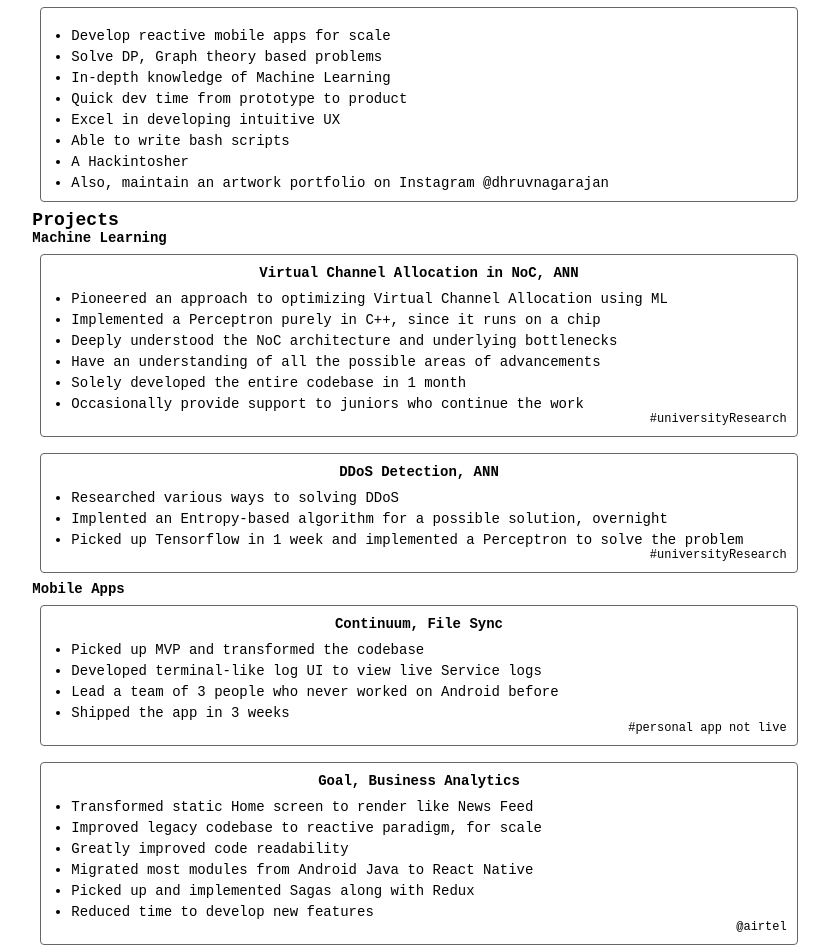
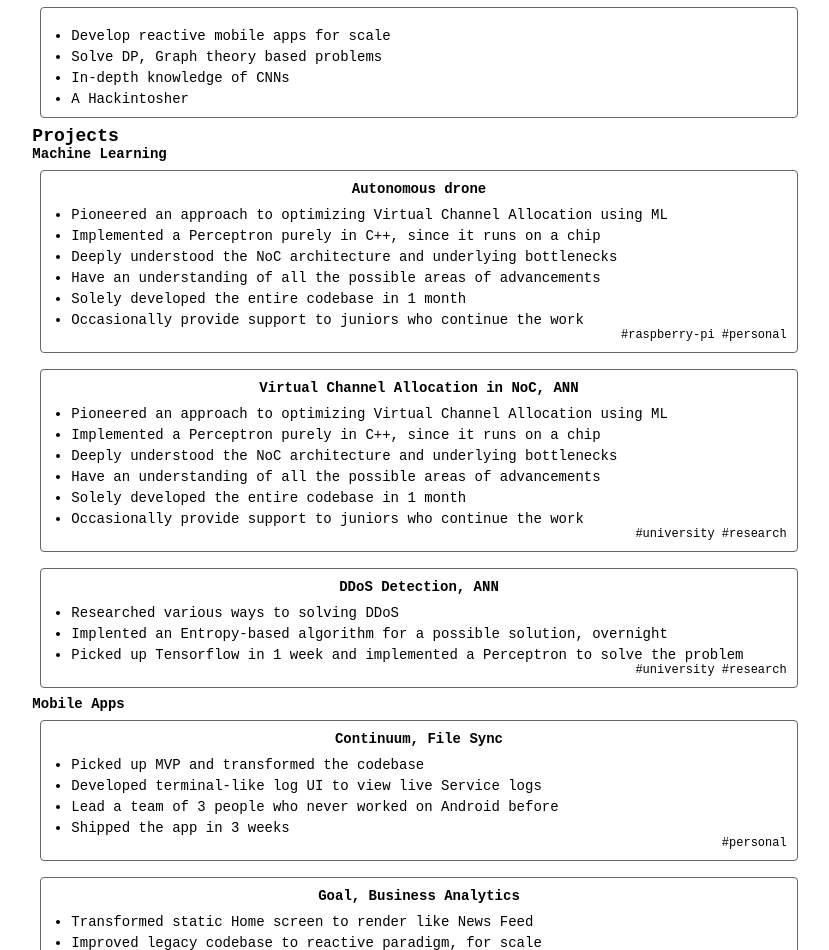
Before and after one commit to dhruvnagarajan/dhruvnagarajan.github.io, a React (Create React App) app: page / in a window 1280 px wide. Shown: the part 102-1052 px from the top of the page, without its empty margins (221-1050 px from the left). Built offline with nearby package versions, Linux system fonts and the light colour scheme.

Commit message:
+ Project: Drone

```diff
--- a/src/components/footer/Footer.component.js
+++ b/src/components/footer/Footer.component.js
@@ -24,7 +24,7 @@ export default class FooterComponent extends Component {
             <div className="outer h6 lol" id="ASD" onClick={ this.print }>
                 <Grid fluid>
                     <Row center="xs">
-                        <b>Contact xdeebot.social@gmail.com</b>
+                        <b>xdeebot.work@gmail.com</b>
                     </Row>
                     <br/>
                     <Row center="xs">
--- a/src/data/abilities.json
+++ b/src/data/abilities.json
@@ -2,11 +2,7 @@
   "abilities": [
     "Develop reactive mobile apps for scale",
     "Solve DP, Graph theory based problems",
-    "In-depth knowledge of Machine Learning",
-    "Quick dev time from prototype to product",
-    "Excel in developing intuitive UX",
-    "Able to write bash scripts",
-    "A Hackintosher",
-    "Also, maintain an artwork portfolio on Instagram @dhruvnagarajan"
+    "In-depth knowledge of CNNs",
+    "A Hackintosher"
   ]
 }
--- a/src/data/projects.json
+++ b/src/data/projects.json
@@ -3,6 +3,19 @@
     {
       "name": "Machine Learning",
       "projects": [
+        {
+          "name": "Autonomous drone",
+          "stack": ["kotlin, android-embedded, iot, c++"],
+          "responsibilities": [
+            "Pioneered an approach to optimizing Virtual Channel Allocation using ML",
+            "Implemented a Perceptron purely in C++, since it runs on a chip",
+            "Deeply understood the NoC architecture and underlying bottlenecks",
+            "Have an understanding of all the possible areas of advancements",
+            "Solely developed the entire codebase in 1 month",
+            "Occasionally provide support to juniors who continue the work"
+          ],
+          "organization": "#raspberry-pi #personal"
+        },
         {
           "name": "Virtual Channel Allocation in NoC, ANN",
           "stack": ["c++"],
@@ -14,7 +27,7 @@
             "Solely developed the entire codebase in 1 month",
             "Occasionally provide support to juniors who continue the work"
           ],
-          "organization": "#universityResearch"
+          "organization": "#university #research"
         },
         {
           "name": "DDoS Detection, ANN",
@@ -24,7 +37,7 @@
             "Implented an Entropy-based algorithm for a possible solution, overnight",
             "Picked up Tensorflow in 1 week and implemented a Perceptron to solve the problem"
           ],
-          "organization": "#universityResearch"
+          "organization": "#university #research"
         }
       ]
     },
@@ -40,7 +53,7 @@
             "Lead a team of 3 people who never worked on Android before",
             "Shipped the app in 3 weeks"
           ],
-          "organization": "#personal app not live"
+          "organization": "#personal"
         },
         {
           "name": "Goal, Business Analytics",
@@ -53,7 +66,7 @@
             "Picked up and implemented Sagas along with Redux",
             "Reduced time to develop new features"
           ],
-          "organization": "@airtel"
+          "organization": ""
         },
         {
           "name": "DTH Mobile",
```
